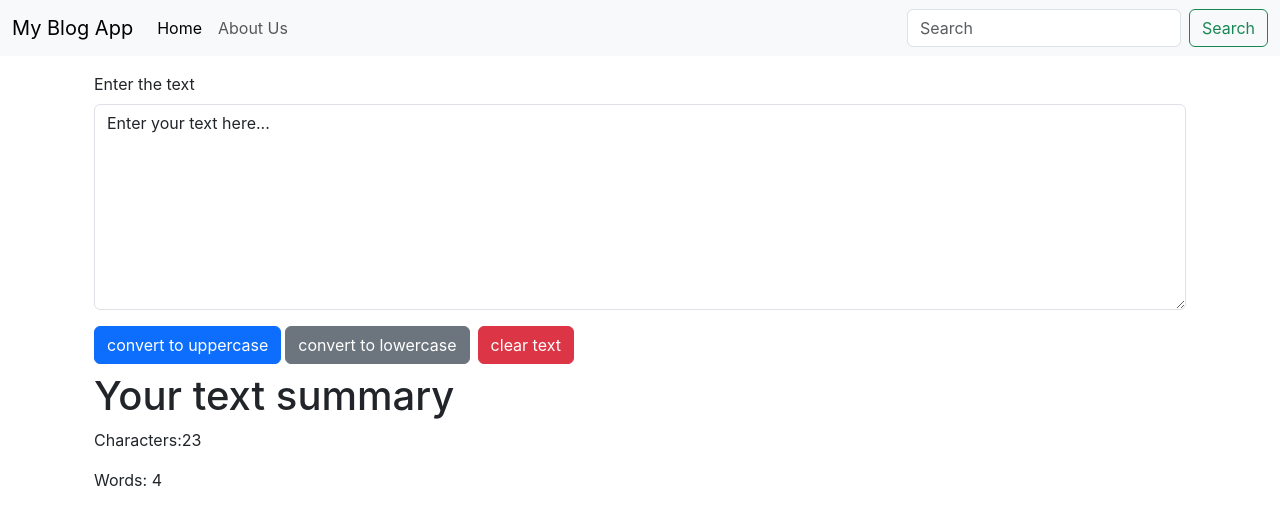
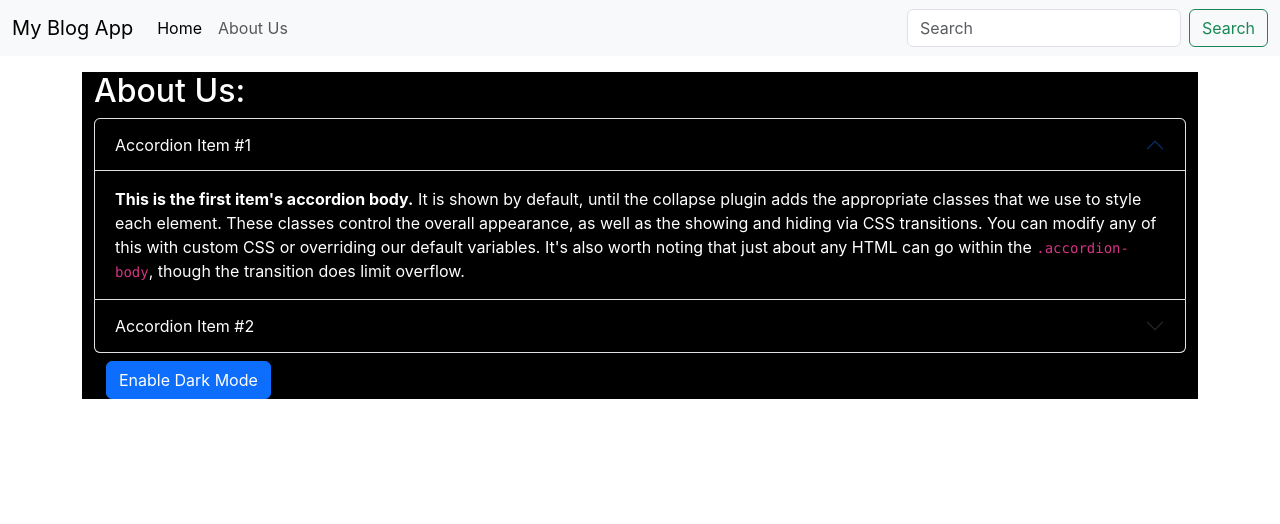
Before and after one commit to skhan78/Blog-App, a React (Create React App) app: page / in a window 1280 px wide. Shown: the top 524 px of the page. Built offline with nearby package versions, Linux system fonts and the light colour scheme.

Commit message:
Added Support for dark mode

```diff
--- a/src/App.js
+++ b/src/App.js
@@ -2,13 +2,15 @@
 import './App.css';
 import Navbar from './components/Navbar';
 import TextForm from './components/TextForm';
+import About from './components/About';
 
 function App() {
   return (
     <>
       <Navbar title="My Blog App" about_us="About Us"/>
       <div className="container my-3">
-        <TextForm heading="Enter the text"/>
+        {/* <TextForm heading="Enter the text"/> */}
+        <About/>
       </div>
     </>
   );
--- /dev/null
+++ b/src/components/About.js
@@ -0,0 +1,68 @@
+import React, { useState } from 'react'
+
+export default function About() {
+  // let myStyle ={
+  //  color:'white',
+  //  backgroundColor:'black'
+  // }
+  const[myStyle, setMyStyle] = useState({
+    color:'white',
+    backgroundColor:'black',
+  })
+
+  const[btntext, setBtnText] = useState("Enable Dark Mode")
+
+  const toggleStyle =()=>{
+    if(myStyle.color==="white"){
+      setMyStyle({
+        color: 'black',
+        backgroundColor: 'white'
+      })
+      setBtnText("Enable Dark Mode")
+    }
+    else{
+      setMyStyle({
+        color: 'white',
+        backgroundColor: 'black',
+        border:'1px solid white'
+
+      })
+      setBtnText("Enable Light Mode")
+    }
+  }
+
+  return (
+    <div className='container' style={myStyle}>
+      <h2>About Us:</h2>
+      <div className="accordion" id="accordionExample">
+        <div className="accordion-item">
+          <h2 className="accordion-header">
+            <button className="accordion-button" style={myStyle} type="button" data-bs-toggle="collapse" data-bs-target="#collapseOne" aria-expanded="true" aria-controls="collapseOne">
+              Accordion Item #1
+            </button>
+          </h2>
+          <div id="collapseOne" className="accordion-collapse collapse show" data-bs-parent="#accordionExample">
+            <div className="accordion-body" style={myStyle}>
+              <strong>This is the first item's accordion body.</strong> It is shown by default, until the collapse plugin adds the appropriate classes that we use to style each element. These classes control the overall appearance, as well as the showing and hiding via CSS transitions. You can modify any of this with custom CSS or overriding our default variables. It's also worth noting that just about any HTML can go within the <code>.accordion-body</code>, though the transition does limit overflow.
+            </div>
+          </div>
+        </div>
+        <div className="accordion-item">
+          <h2 className="accordion-header">
+            <button className="accordion-button collapsed" style={myStyle} type="button" data-bs-toggle="collapse" data-bs-target="#collapseTwo" aria-expanded="false" aria-controls="collapseTwo">
+              Accordion Item #2
+            </button>
+          </h2>
+          <div id="collapseTwo" className="accordion-collapse collapse" data-bs-parent="#accordionExample">
+            <div className="accordion-body" style={myStyle}>
+              <strong>This is the second item's accordion body.</strong> It is hidden by default, until the collapse plugin adds the appropriate classes that we use to style each element. These classes control the overall appearance, as well as the showing and hiding via CSS transitions. You can modify any of this with custom CSS or overriding our default variables. It's also worth noting that just about any HTML can go within the <code>.accordion-body</code>, though the transition does limit overflow.
+            </div>
+          </div>
+        </div>
+      </div>
+      <div className="container my-2">
+        <button onClick={toggleStyle} className='btn btn-primary'>{btntext}</button>
+      </div>
+    </div>
+  )
+}
```
